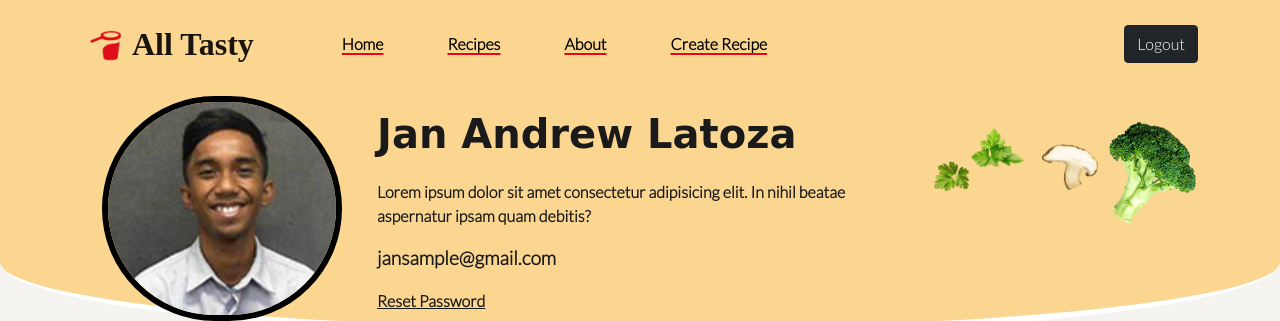
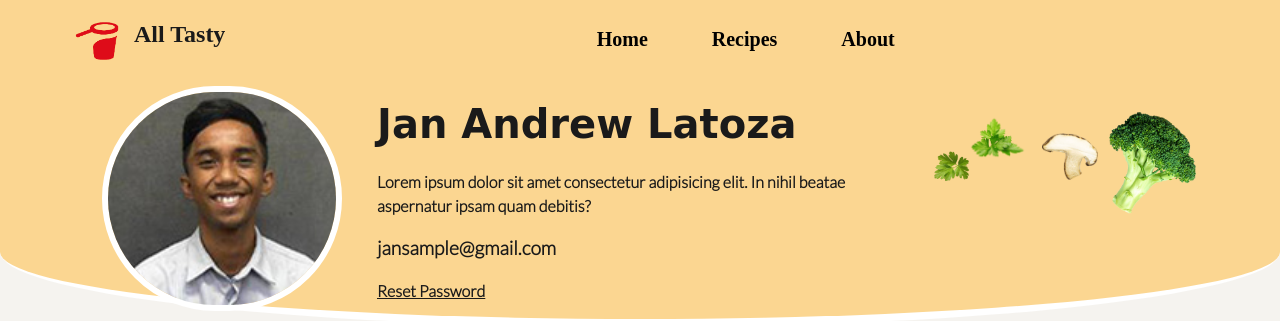
Before and after one commit to adPalafox/CSWEB, a PHP site: page /profilepage.php in a window 1280 px wide. Shown: the top 321 px of the page. Run offline with PHP 8.4, Linux system fonts and the light colour scheme; data that the repository does not hold is empty; some web fonts are replaced.

Commit message:
updated nav on profilepage

```diff
--- a/recipeindex/profilepage.php
+++ b/recipeindex/profilepage.php
@@ -14,7 +14,7 @@
 <body class="body">
 
 	<!-- Nav -->
-	<nav class="navbar navbar-expand-lg navbar-light bg-light">
+	<!-- <nav class="navbar navbar-expand-lg navbar-light bg-light">
 		<div class="container">
 			<img src="./home/All-Tasty-.png" alt="logo" width="50" height="40">
 			<a class="navbar-brand" href="#">All Tasty</a>
@@ -38,13 +38,26 @@
 
 				</ul>
 				<button class="btn btn-dark" type="submit">Logout</button>
-				<!-- <form class="d-flex">
-					<input class="form-control me-2" type="search" placeholder="Search" aria-label="Search">
-					<button class="btn btn-outline-success" type="submit">Search</button>
-				</form> -->
 			</div>
 		</div>
-	</nav>
+	</nav> -->
+	<div class="mycontainer">
+		<div class="mynavbar">
+			<div class="logo">
+				<img width="70px" src="./assets/All-Tasty.png" alt="">
+				<h1>All Tasty</h1>
+			</div>
+
+			<div id="navigation" class="navs">
+				<li><a href="./home/index.php">Home</a></li>
+				<li><a href="./index.php">Recipes</a></li>
+				<li><a href="./about/aboutpage.php">About</a></li>
+			</div>
+
+			<div id="loginForm" class="test">
+			</div>
+		</div>
+	</div>
 	<!-- End of Nav -->
 	<div class="bg-profile-card">
 		<div class="container">
--- a/recipeindex/profilepagestyle.css
+++ b/recipeindex/profilepagestyle.css
@@ -21,7 +21,7 @@
 
 .img-circle{
 	border-radius: 8em;
-	border: .4em solid black;
+	border: .4em solid white;
 	width: 15em;
 }
 
@@ -114,11 +114,87 @@ a.nav-link:hover{
 	font-family: "Playfair Display", serif;
 }
 
-/* .nav-link{
-    font-family: Roboto, Sans-serif;
-    text-transform: uppercase;
-} */
-
 .bg-light{
 	background-color: #fbd691 !important;
 }
+
+/* nav bar ni gwen */
+/* Navigation Bar */
+.mycontainer .mynavbar{
+    display: flex;
+    justify-content: space-between;
+    align-items: center;
+    padding: 1% 5%;
+    background-color: #fbd691;
+    font-family: "Playfair Display", serif;
+}
+
+.mycontainer .mynavbar .logo{
+    display: flex;
+    align-items: center;
+    position: relative;
+}
+
+.mycontainer .mynavbar .logo h1{
+    font-size: 24px;
+    font-weight: bold;
+    font-family: "Playfair Display", serif;
+}
+
+.mycontainer .mynavbar .test{
+    display: inline-block;
+    padding: 5px 15px ;
+    align-items: center;
+    font-family: "Playfair Display", serif;
+}
+.mycontainer .mynavbar .test a{
+    padding: 5px 15px ;
+    color: #000000;
+    text-decoration: none;
+    font-size: 2.5vmin;
+    font-weight: normal;
+}
+
+.mycontainer .mynavbar .test a:hover{
+    color: #ffff;
+}
+
+.mycontainer .mynavbar .navs{
+    margin-left: 10vmin;
+}
+.mycontainer .mynavbar .navs li{
+    display: inline-block;
+    padding: 5px 30px;
+    align-items: center;
+    font-size: 2.5vmin;
+}
+
+.mycontainer .mynavbar .navs a{
+    text-decoration: none;
+    color: #000000;
+    padding: 10 5px;
+    position: relative;
+}
+
+.mycontainer .mynavbar .navs a:hover{
+    color: #ffff;
+}
+
+/* Login/Logout/Signup */
+.logout{
+    padding: 9px 25px;
+    background-color: #ffff;
+    border: none;
+    border-radius: 50px;
+    cursor: pointer;
+    outline:none;
+    transition:0.8s;
+    font-family: "Playfair Display", serif;
+    font-size: 2.5vmin;
+}
+
+.logout:hover{
+    box-shadow: 0px 25px 18px -6px rgba(0, 0, 0,0.2);
+    transition: all 0.4s;
+    color: #fbd691;
+}
```
